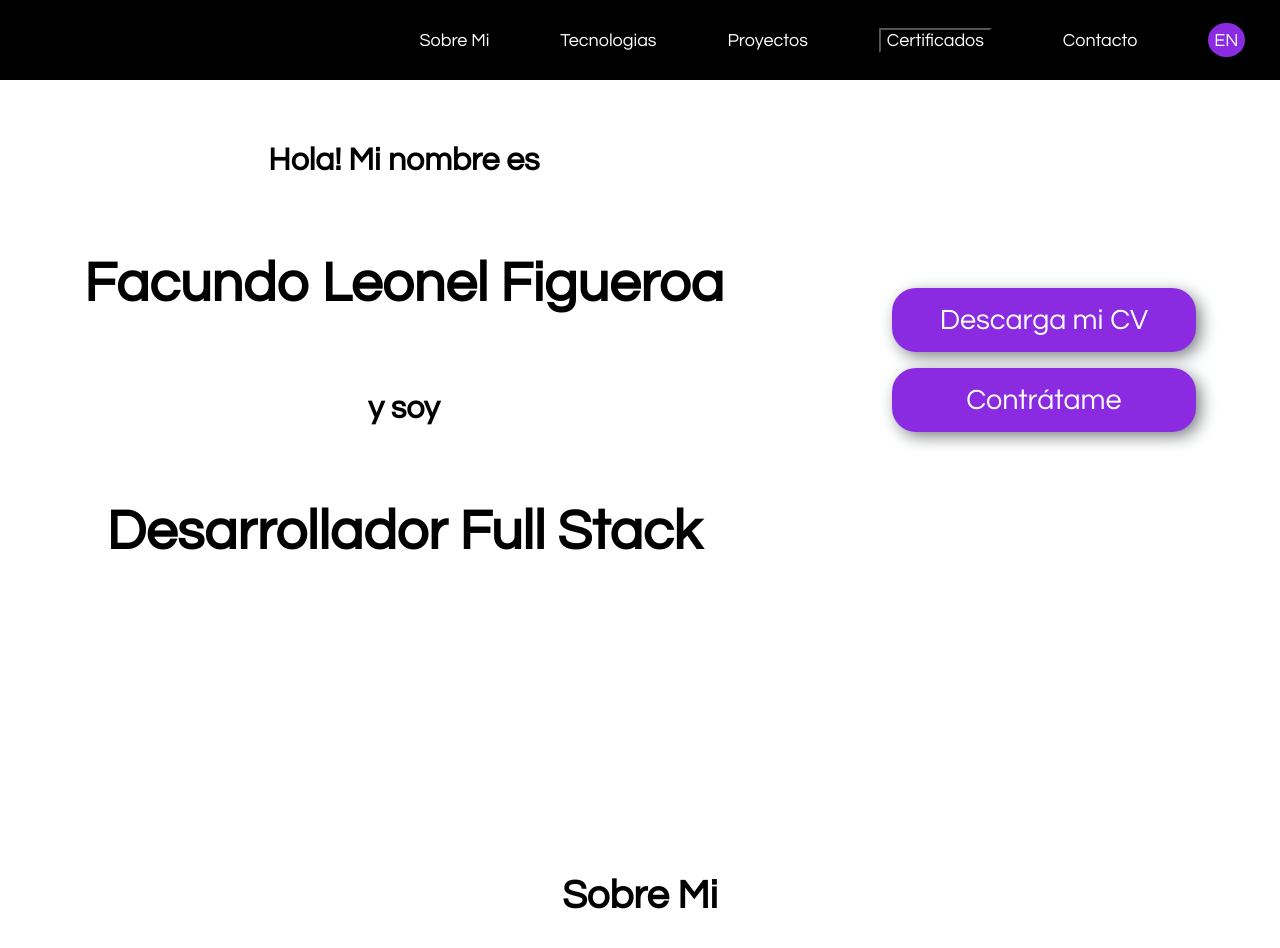
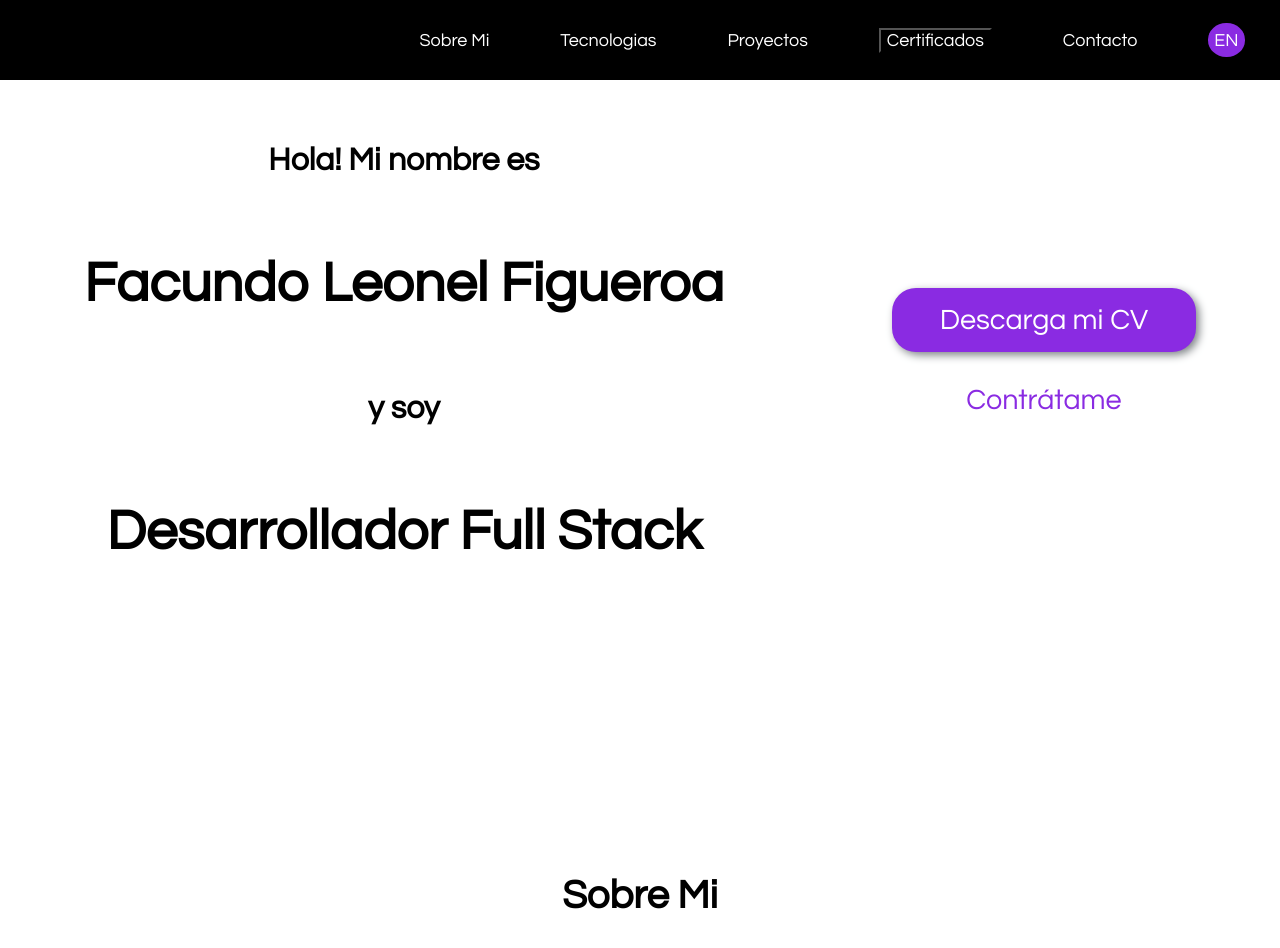
Before and after one commit to FacundoFigueroa23/Portfolio, a React (Create React App) app: page / in a window 1280 px wide. Shown: the top 948 px of the page. Built offline with nearby package versions, Linux system fonts and the light colour scheme.

Commit message:
Change home buttons

```diff
--- a/src/components/Home.jsx
+++ b/src/components/Home.jsx
@@ -21,7 +21,7 @@ export default function Home({lang, changeLang}) {
             <a className={styles.button} href={pdf} target='_blank' rel='noreferrer'>
               {lang ? es[3] : en[3]}
             </a>
-            <a className={styles.button} href='#contact'>
+            <a className={styles.secondButton} href='#contact'>
               {lang ? es[4] : en[4]}
             </a>
           </div>
--- a/src/components/Home.module.css
+++ b/src/components/Home.module.css
@@ -67,7 +67,27 @@
 
     text-decoration: none;
 
-    box-shadow: 0.3rem 0.3rem 1rem #7F8487;
+    box-shadow: 0.2rem 0.2rem 0.5rem #7F8487;
+}
+
+.secondButton {
+    height: 4rem;
+
+    display: flex;
+    align-items: center;
+    justify-content: center;
+
+    font-family: 'Questrial', sans-serif;
+    font-size: 1.8rem;
+
+    background-color: white;
+    color: blueviolet;
+
+    border: none;
+
+    cursor: pointer;
+
+    text-decoration: none;
 }
 
 @media screen and (max-width: 1088px) and (min-width: 676px) {
```
